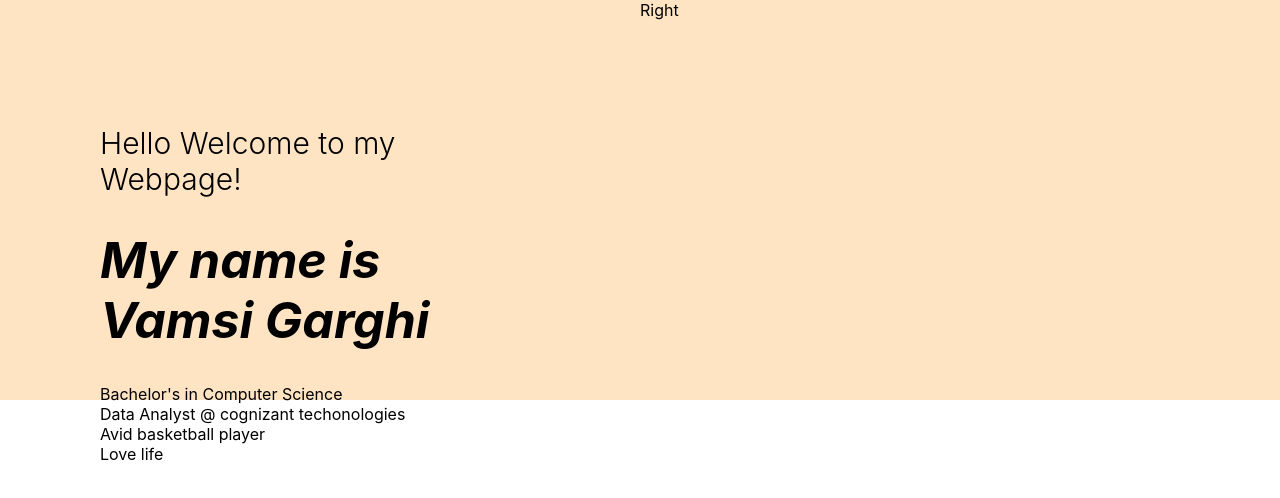
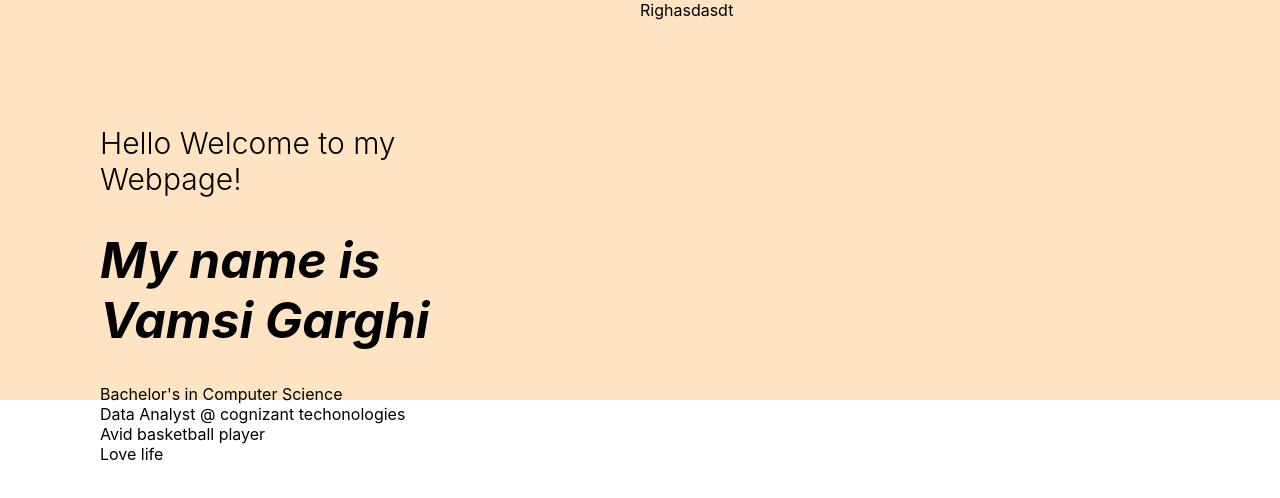
Before and after one commit to GarghiVamsi/Portfolio-website, a React (Create React App) app: page / in a window 1280 px wide. Shown: the top 498 px of the page. Built offline with nearby package versions, Linux system fonts and the light colour scheme.

Commit message:
first commit

```diff
--- a/src/Components/Intro page/Info.jsx
+++ b/src/Components/Intro page/Info.jsx
@@ -17,7 +17,7 @@ const Info = () => {
                 </div>
             </div>
             </div>
-            <div className="info-Right"> Right</div>
+            <div className="info-Right"> Righasdasdt</div>
         </div>
     )
 }
```
